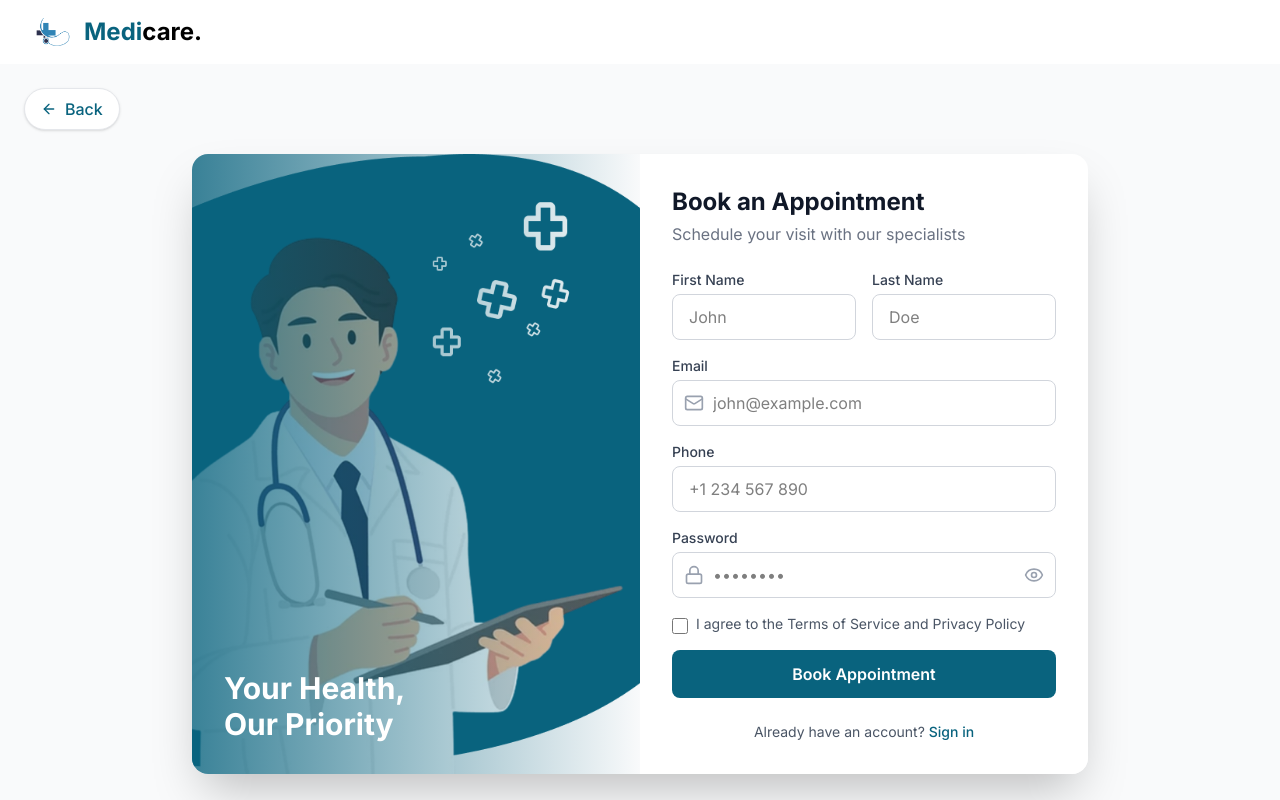
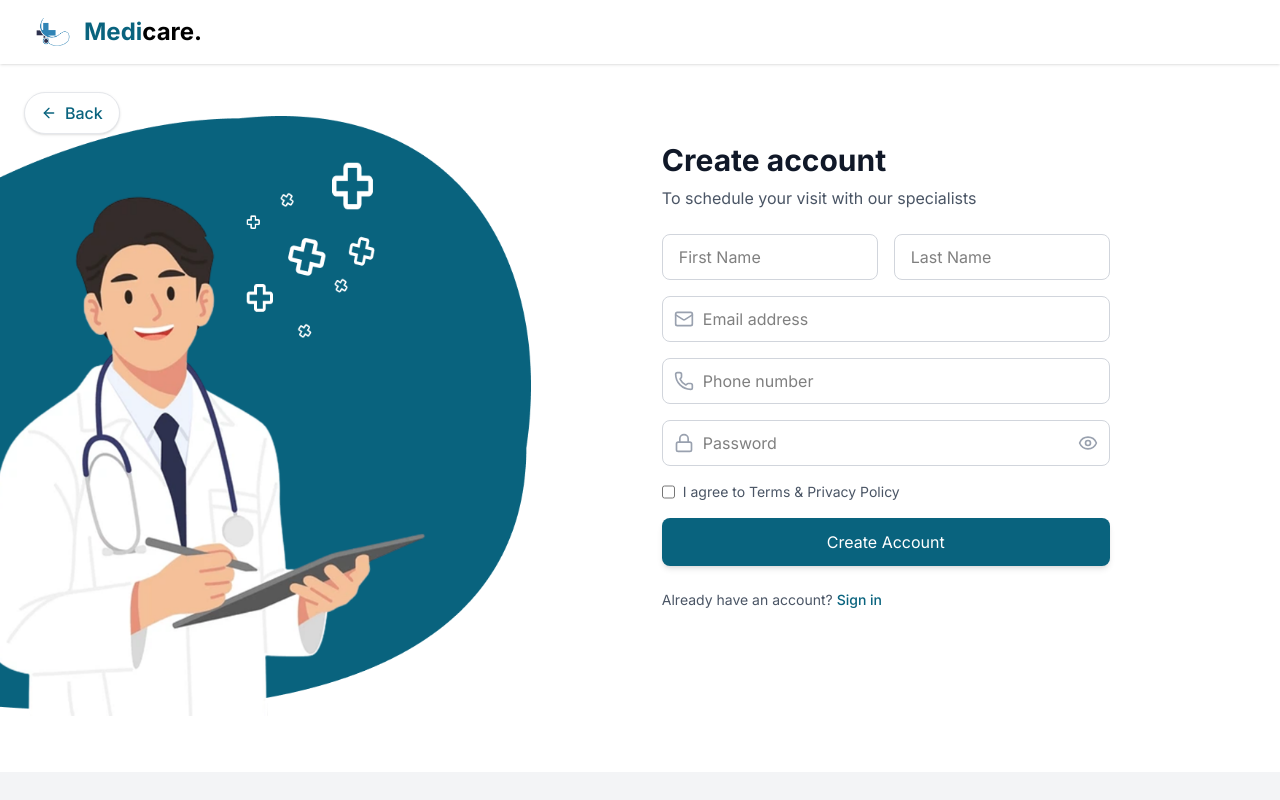
Before and after one commit to gelopagutayao/Medicare, a React (Vite) app in the folder frontend/: page /signup in a window 1280 px wide. Shown: the top 800 px of the page. Built offline with nearby package versions, Linux system fonts and the light colour scheme.

Commit message:
sign-up - Done

```diff
--- a/frontend/src/pages/heropage.tsx
+++ b/frontend/src/pages/heropage.tsx
@@ -65,11 +65,6 @@ const Heropage = () => {
           </div>
         </div>
       </section>
-    <div className="bg-gray-300">
-    <div></div>
-
-    </div>
-
 
   </div>
   );
--- a/frontend/src/pages/signup.tsx
+++ b/frontend/src/pages/signup.tsx
@@ -1,113 +1,123 @@
 import { useState } from 'react';
 import { Link } from 'react-router-dom';
-import { Mail, Lock, Eye, EyeOff, ArrowLeft } from 'lucide-react';
+import { Mail, Lock, Eye, EyeOff , Phone , ArrowLeft} from 'lucide-react';
 
 const SignUp = () => {
   const [showPassword, setShowPassword] = useState(false);
 
   return (
-    <div className="min-h-screen bg-gray-50 flex items-center justify-center px-4 py-8 relative">
-      <Link to="/" className="absolute top-6 left-6 flex items-center gap-2 px-4 py-2 bg-white border border-gray-200 rounded-full text-[#09637E] font-medium shadow-sm hover:shadow-md hover:border-[#09637E] transition-all duration-300 z-10">
+    <div className="min-h-[60vh] bg-white mt-1">
+      <section className="relative bg-white pt-12 pb-4">
+        <div className="max-w-7xl mx-auto px-6 flex flex-col lg:flex-row items-center justify-between gap-6">
+        <Link to="/" className="absolute top-6 left-6 flex items-center gap-2 px-4 py-2 bg-white border border-gray-200 rounded-full text-[#09637E] font-medium shadow-sm hover:shadow-md hover:border-[#09637E] transition-all duration-300">
         <ArrowLeft className="w-4 h-4" /> Back
-      </Link>
+        </Link>
+          {/* LEFT SIDE */}
+          <div className="relative w-full lg:w-1/2 flex justify-center">
+            <img
+              src="/hero1.png"
+              alt="Doctor"
+              className="w-150 h-150 relative z-10 mr-47.5 mb-10"
+            />
+          </div>
 
-      <div className="max-w-4xl w-full grid md:grid-cols-2 gap-0 rounded-2xl overflow-hidden shadow-2xl">
-        <div className="hidden md:block relative">
-          <img
-            src="/hero1.png"
-            alt="Doctor"
-            className="w-full h-full object-cover"
-          />
-          <div className="absolute inset-0 bg-gradient-to-r from-[#09637E]/80 to-transparent"></div>
-          <div className="absolute bottom-8 left-8 text-white">
-            <h2 className="text-3xl font-bold">Your Health,</h2>
-            <h2 className="text-3xl font-bold">Our Priority</h2>
-          </div>
-        </div>
+          {/* RIGHT SIDE */}
+          <div className="w-full lg:w-1/2 text-center lg:text-left px-2.5 -mt-30">
 
-        <div className="bg-white p-8">
-          <h2 className="text-2xl font-bold text-gray-900 mb-1">Book an Appointment</h2>
-          <p className="text-gray-500 mb-6">Schedule your visit with our specialists</p>
+            <h2 className="text-3xl font-bold text-gray-900">
+              Create account
+            </h2>
 
-          <form className="space-y-4">
-            <div className="grid grid-cols-2 gap-4">
-              <div>
-                <label className="block text-sm font-medium text-gray-700 mb-1">First Name</label>
+            <p className="mt-2 text-gray-600 max-w-md mx-auto lg:mx-0">
+              To schedule your visit with our specialists
+            </p>
+
+            <form className="mt-6 space-y-4 max-w-md mx-auto lg:mx-0">
+
+              {/* NAME */}
+              <div className="grid grid-cols-2 gap-4">
                 <input
                   type="text"
-                  placeholder="John"
-                  className="w-full px-4 py-2.5 border border-gray-300 rounded-lg focus:ring-2 focus:ring-[#09637E] focus:border-[#09637E] outline-none transition"
+                  placeholder="First Name"
+                  className="px-4 py-2.5 border border-gray-300 rounded-lg focus:ring-2 focus:ring-[#09637E]"
+                />
+
+                <input
+                  type="text"
+                  placeholder="Last Name"
+                  className="px-4 py-2.5 border border-gray-300 rounded-lg focus:ring-2 focus:ring-[#09637E]"
                 />
               </div>
-              <div>
-                <label className="block text-sm font-medium text-gray-700 mb-1">Last Name</label>
+
+              {/* EMAIL */}
+              <div className="relative">
+                <Mail className="absolute left-3 top-1/2 -translate-y-1/2 w-5 h-5 text-gray-400"/>
                 <input
-                  type="text"
-                  placeholder="Doe"
-                  className="w-full px-4 py-2.5 border border-gray-300 rounded-lg focus:ring-2 focus:ring-[#09637E] focus:border-[#09637E] outline-none transition"
+                  type="email"
+                  placeholder="Email address"
+                  className="w-full pl-10 py-2.5 border border-gray-300 rounded-lg focus:ring-2 focus:ring-[#09637E]"
                 />
               </div>
-            </div>
 
-            <div>
-              <label className="block text-sm font-medium text-gray-700 mb-1">Email</label>
+              {/* PHONE */}
               <div className="relative">
-                <Mail className="absolute left-3 top-1/2 -translate-y-1/2 w-5 h-5 text-gray-400" />
+                <Phone className="absolute left-3 top-1/2 -translate-y-1/2 w-5 h-5 text-gray-400"/>
                 <input
-                  type="email"
-                  placeholder="john@example.com"
-                  className="w-full pl-10 pr-4 py-2.5 border border-gray-300 rounded-lg focus:ring-2 focus:ring-[#09637E] focus:border-[#09637E] outline-none transition"
+                  type="tel"
+                  placeholder="Phone number"
+                  className="w-full pl-10 py-2.5 border border-gray-300 rounded-lg focus:ring-2 focus:ring-[#09637E]"
                 />
               </div>
-            </div>
 
-            <div>
-              <label className="block text-sm font-medium text-gray-700 mb-1">Phone</label>
-              <input
-                type="tel"
-                placeholder="+1 234 567 890"
-                className="w-full px-4 py-2.5 border border-gray-300 rounded-lg focus:ring-2 focus:ring-[#09637E] focus:border-[#09637E] outline-none transition"
-              />
-            </div>
+              {/* PASSWORD */}
+              <div className="relative">
+                <Lock className="absolute left-3 top-1/2 -translate-y-1/2 w-5 h-5 text-gray-400"/>
 
-            <div>
-              <label className="block text-sm font-medium text-gray-700 mb-1">Password</label>
-              <div className="relative">
-                <Lock className="absolute left-3 top-1/2 -translate-y-1/2 w-5 h-5 text-gray-400" />
                 <input
                   type={showPassword ? 'text' : 'password'}
-                  placeholder="••••••••"
-                  className="w-full pl-10 pr-12 py-2.5 border border-gray-300 rounded-lg focus:ring-2 focus:ring-[#09637E] focus:border-[#09637E] outline-none transition"
+                  placeholder="Password"
+                  className="w-full pl-10 pr-12 py-2.5 border border-gray-300 rounded-lg focus:ring-2 focus:ring-[#09637E]"
                 />
+
                 <button
                   type="button"
                   onClick={() => setShowPassword(!showPassword)}
-                  className="absolute right-3 top-1/2 -translate-y-1/2 text-gray-400 hover:text-gray-600"
+                  className="absolute right-3 top-1/2 -translate-y-1/2 text-gray-400"
                 >
-                  {showPassword ? <EyeOff className="w-5 h-5" /> : <Eye className="w-5 h-5" />}
+                  {showPassword
+                    ? <EyeOff size={20}/>
+                    : <Eye size={20}/>}
                 </button>
               </div>
-            </div>
 
-            <div className="flex items-start gap-2">
-              <input type="checkbox" className="w-4 h-4 mt-1 text-[#09637E] border-gray-300 rounded focus:ring-[#09637E]" />
-              <span className="text-sm text-gray-600">I agree to the Terms of Service and Privacy Policy</span>
-            </div>
+              {/* TERMS */}
+              <div className="flex gap-2 text-sm text-gray-600">
+                <input type="checkbox"/>
+                <span>I agree to Terms & Privacy Policy</span>
+              </div>
 
-            <button
-              type="submit"
-              className="w-full bg-[#09637E] text-white py-3 rounded-lg font-semibold hover:bg-[#074d5f] transition duration-300 hover:shadow-lg"
-            >
-              Book Appointment
-            </button>
-          </form>
+              {/* BUTTON */}
+              <button
+                type="submit"
+                className="w-full bg-[#09637E] text-white px-6 py-3 rounded-lg shadow-md transition-all duration-300 hover:shadow-[0_0_20px_rgba(9,99,126,0.6)]"
+              >
+                Create Account
+              </button>
+            </form>
 
-          <p className="mt-6 text-center text-gray-600 text-sm">
-            Already have an account?{' '}
-            <Link to="/signin" className="text-[#09637E] font-medium hover:underline">Sign in</Link>
-          </p>
+            <p className="mt-6 text-sm text-gray-600">
+              Already have an account?{" "}
+              <Link
+                to="/signin"
+                className="text-[#09637E] font-medium hover:underline"
+              >
+                Sign in
+              </Link>
+            </p>
+
+          </div>
         </div>
-      </div>
+      </section>
     </div>
   );
 };
```
